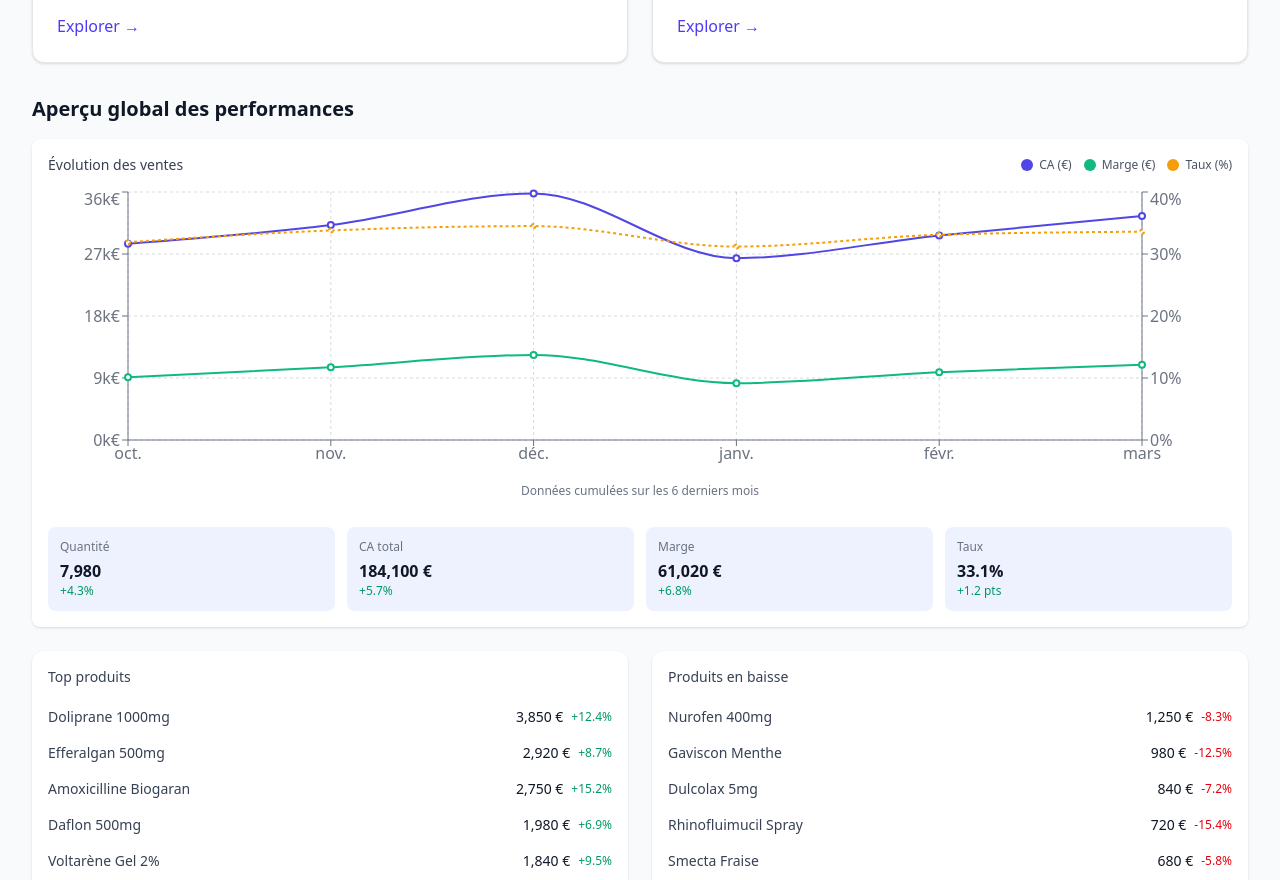
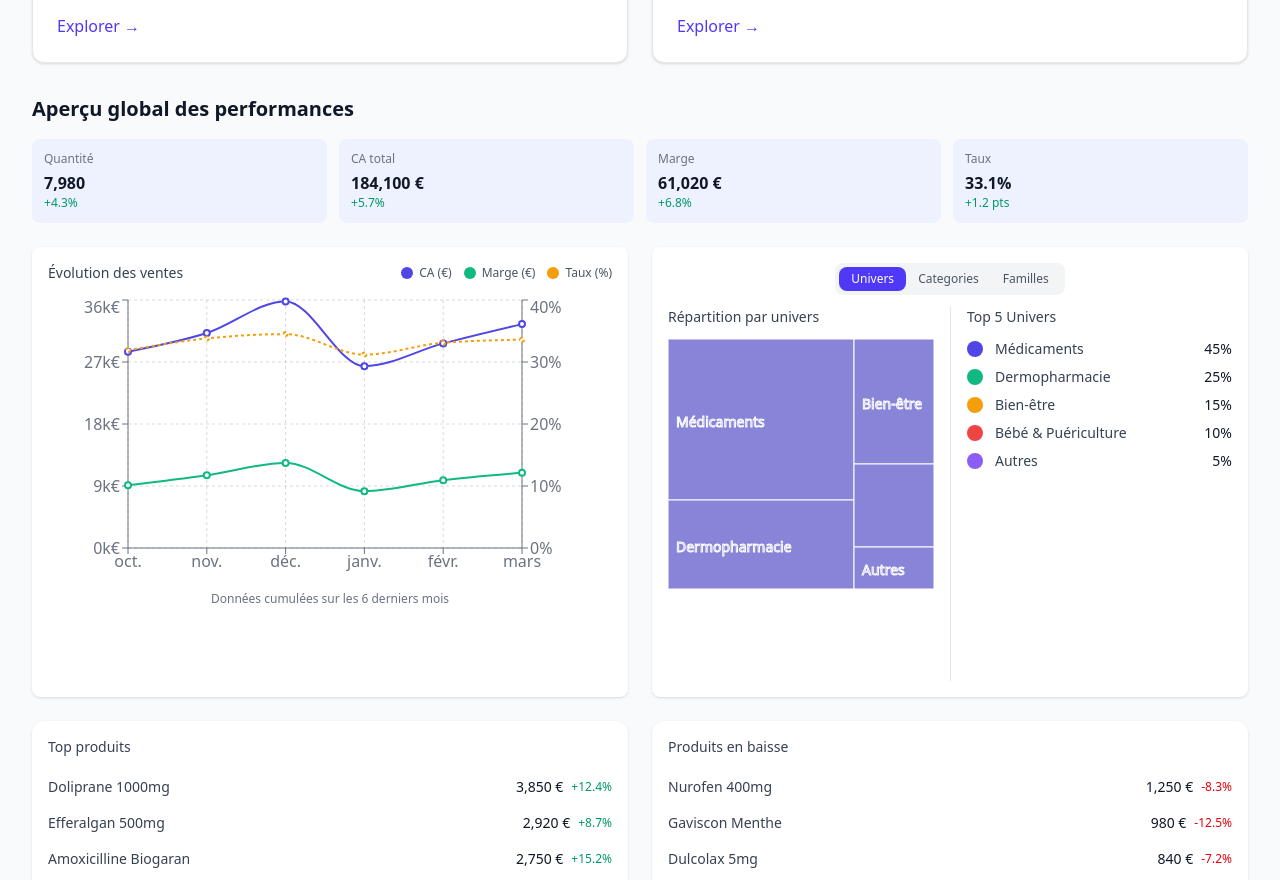
Before and after one commit to Piamias-Victor/git-github.com-Piamias-Victor-last, a Next.js app: page /dashboard in a window 1280 px wide. Shown: the part 480-1360 px from the top of the page. Built offline with nearby package versions, Linux system fonts and the light colour scheme; no server answers; sample sign-in values are in the browser's storage.

Commit message:
fix build & add tree map

```diff
--- a/src/components/dashboard/stats/GlobalSummary.tsx
+++ b/src/components/dashboard/stats/GlobalSummary.tsx
@@ -1,6 +1,15 @@
-// src/components/dashboard/stats/GlobalSummary.tsx
 import React, { useState } from 'react';
-import { LineChart, Line, XAxis, YAxis, CartesianGrid, Tooltip, Legend, ResponsiveContainer } from 'recharts';
+import {
+  LineChart,
+  Line,
+  XAxis,
+  YAxis,
+  CartesianGrid,
+  Tooltip,
+  Legend,
+  ResponsiveContainer,
+  Treemap
+} from 'recharts';
 
 // Interface pour les types de produits
 interface Product {
@@ -8,6 +17,14 @@ interface Product {
   name: string;
   growth: number;
   value: number;
+  universe: string;
+}
+
+interface SegmentData {
+  name: string;
+  value: number;
+  color: string;
+  universe?: string;
 }
 
 // Composant pour afficher la liste des tops et flops
@@ -32,6 +49,130 @@ const ProductRankingList: React.FC<{ products: Product[], isPositive: boolean }>
     </div>
   );
 };
+
+const UNIVERSE_COLORS = {
+  'Médicaments': '#4F46E5',
+  'Dermopharmacie': '#10B981',
+  'Bien-être': '#F59E0B',
+  'Bébé & Puériculture': '#EF4444',
+  'Autres': '#8B5CF6'
+};
+
+
+// Composant du graphique de segmentation (TreeMap)
+const SegmentTreeMap = () => {
+  // Types de segments possibles
+  type SegmentType = 'univers' | 'categories' | 'familles';
+  const [currentSegment, setCurrentSegment] = useState<SegmentType>('univers');
+
+  // Données simulées pour les différents segments
+  const segmentData: Record<SegmentType, SegmentData[]> = {
+    univers: [
+      { name: 'Médicaments', value: 45, color: UNIVERSE_COLORS['Médicaments'], universe: 'Médicaments' },
+      { name: 'Dermopharmacie', value: 25, color: UNIVERSE_COLORS['Dermopharmacie'], universe: 'Dermopharmacie' },
+      { name: 'Bien-être', value: 15, color: UNIVERSE_COLORS['Bien-être'], universe: 'Bien-être' },
+      { name: 'Bébé & Puériculture', value: 10, color: UNIVERSE_COLORS['Bébé & Puériculture'], universe: 'Bébé & Puériculture' },
+      { name: 'Autres', value: 5, color: UNIVERSE_COLORS['Autres'], universe: 'Autres' }
+    ],
+    categories: [
+      { name: 'Douleur & Fièvre', value: 30, color: UNIVERSE_COLORS['Médicaments'], universe: 'Médicaments' },
+      { name: 'Dermatologie', value: 20, color: UNIVERSE_COLORS['Dermopharmacie'], universe: 'Dermopharmacie' },
+      { name: 'Système Digestif', value: 15, color: UNIVERSE_COLORS['Bien-être'], universe: 'Bien-être' },
+      { name: 'Antibiotiques', value: 12, color: UNIVERSE_COLORS['Médicaments'], universe: 'Médicaments' },
+      { name: 'Autres', value: 23, color: UNIVERSE_COLORS['Autres'], universe: 'Autres' }
+    ],
+    familles: [
+      { name: 'Antalgiques', value: 22, color: UNIVERSE_COLORS['Médicaments'], universe: 'Médicaments' },
+      { name: 'Anti-inflammatoires', value: 18, color: UNIVERSE_COLORS['Médicaments'], universe: 'Médicaments' },
+      { name: 'Antibiotiques', value: 15, color: UNIVERSE_COLORS['Médicaments'], universe: 'Médicaments' },
+      { name: 'Crèmes dermatologiques', value: 12, color: UNIVERSE_COLORS['Dermopharmacie'], universe: 'Dermopharmacie' },
+      { name: 'Autres', value: 33, color: UNIVERSE_COLORS['Autres'], universe: 'Autres' }
+    ]
+  };
+
+  // Trier les segments par valeur décroissante
+  const sortedSegments = [...segmentData[currentSegment]].sort((a, b) => b.value - a.value);
+
+  return (
+    <div className="h-full flex flex-col">
+      {/* Sélecteur de segments */}
+      <div className="flex justify-center mb-3">
+        <div className="inline-flex rounded-lg bg-gray-100 dark:bg-gray-700 p-1">
+          {(['univers', 'categories', 'familles'] as SegmentType[]).map((segment) => (
+            <button
+              key={segment}
+              onClick={() => setCurrentSegment(segment)}
+              className={`px-3 py-1 text-xs rounded-lg transition-colors ${
+                currentSegment === segment
+                  ? 'bg-indigo-600 text-white'
+                  : 'text-gray-600 dark:text-gray-300 hover:bg-gray-200 dark:hover:bg-gray-600'
+              }`}
+            >
+              {segment.charAt(0).toUpperCase() + segment.slice(1)}
+            </button>
+          ))}
+        </div>
+      </div>
+
+      <div className="h-full flex">
+        {/* TreeMap à gauche */}
+        <div className="w-1/2 pr-4">
+          <h4 className="text-sm font-medium text-gray-700 dark:text-gray-300 mb-3">
+            Répartition par {currentSegment}
+          </h4>
+          <ResponsiveContainer width="100%" height={250}>
+            <Treemap
+              data={segmentData[currentSegment]}
+              dataKey="value"
+              aspectRatio={4/3}
+              stroke="#fff"
+              fill="#8884d8"
+            >
+              <Tooltip
+                contentStyle={{
+                  backgroundColor: 'rgba(255, 255, 255, 0.9)',
+                  borderColor: '#E5E7EB',
+                  color: '#111827',
+                  borderRadius: '0.375rem'
+                }}
+                formatter={(value, name, props) => {
+                  const percentage = ((value as any / segmentData[currentSegment].reduce((sum, item) => sum + item.value, 0)) * 100).toFixed(1);
+                  return [`${value} (${percentage}%)`, name];
+                }}
+              />
+            </Treemap>
+          </ResponsiveContainer>
+        </div>
+
+        {/* Top segments à droite */}
+        <div className="w-1/2 pl-4 border-l border-gray-200 dark:border-gray-700">
+          <h4 className="text-sm font-medium text-gray-700 dark:text-gray-300 mb-3">
+            Top 5 {currentSegment.charAt(0).toUpperCase() + currentSegment.slice(1)}
+          </h4>
+          <div className="space-y-2">
+            {sortedSegments.map((segment, index) => (
+              <div key={segment.name} className="flex items-center">
+                <div
+                  className="w-4 h-4 mr-3 rounded-full"
+                  style={{ backgroundColor: segment.color }}
+                ></div>
+                <div className="flex-grow flex justify-between">
+                  <span className="text-sm text-gray-700 dark:text-gray-300">
+                    {segment.name}
+                  </span>
+                  <span className="text-sm font-medium text-gray-900 dark:text-white">
+                    {segment.value}%
+                  </span>
+                </div>
+              </div>
+            ))}
+          </div>
+        </div>
+      </div>
+    </div>
+  );
+};
+
 
 // Composant du graphique d'évolution CA et marge
 const RevenueChart = () => {
@@ -176,20 +317,20 @@ const RevenueChart = () => {
 
 // Données simulées pour les top produits
 const topProducts: Product[] = [
-  { id: 'p1', name: 'Doliprane 1000mg', growth: 12.4, value: 3850 },
-  { id: 'p2', name: 'Efferalgan 500mg', growth: 8.7, value: 2920 },
-  { id: 'p3', name: 'Amoxicilline Biogaran', growth: 15.2, value: 2750 },
-  { id: 'p4', name: 'Daflon 500mg', growth: 6.9, value: 1980 },
-  { id: 'p5', name: 'Voltarène Gel 2%', growth: 9.5, value: 1840 },
+  { id: 'p1', name: 'Doliprane 1000mg', growth: 12.4, value: 3850, universe: 'Médicaments' },
+  { id: 'p2', name: 'Efferalgan 500mg', growth: 8.7, value: 2920, universe: 'Médicaments' },
+  { id: 'p3', name: 'Amoxicilline Biogaran', growth: 15.2, value: 2750, universe: 'Médicaments' },
+  { id: 'p4', name: 'Daflon 500mg', growth: 6.9, value: 1980, universe: 'Médicaments' },
+  { id: 'p5', name: 'Voltarène Gel 2%', growth: 9.5, value: 1840, universe: 'Médicaments' },
 ];
 
 // Données simulées pour les produits en baisse
 const flopProducts: Product[] = [
-  { id: 'p6', name: 'Nurofen 400mg', growth: -8.3, value: 1250 },
-  { id: 'p7', name: 'Gaviscon Menthe', growth: -12.5, value: 980 },
-  { id: 'p8', name: 'Dulcolax 5mg', growth: -7.2, value: 840 },
-  { id: 'p9', name: 'Rhinofluimucil Spray', growth: -15.4, value: 720 },
-  { id: 'p10', name: 'Smecta Fraise', growth: -5.8, value: 680 },
+  { id: 'p6', name: 'Nurofen 400mg', growth: -8.3, value: 1250, universe: 'Médicaments' },
+  { id: 'p7', name: 'Gaviscon Menthe', growth: -12.5, value: 980, universe: 'Bien-être' },
+  { id: 'p8', name: 'Dulcolax 5mg', growth: -7.2, value: 840, universe: 'Médicaments' },
+  { id: 'p9', name: 'Rhinofluimucil Spray', growth: -15.4, value: 720, universe: 'Bien-être' },
+  { id: 'p10', name: 'Smecta Fraise', growth: -5.8, value: 680, universe: 'Médicaments' },
 ];
 
 // Composant principal de résumé global
@@ -211,13 +352,8 @@ export function GlobalSummary() {
         Aperçu global des performances
       </h2>
 
-      {/* Graphique sur toute la largeur */}
-      <div className="bg-white dark:bg-gray-800 rounded-lg p-4 shadow-sm">
-        <RevenueChart />
-        <div className='h-16 w-full'/>
-
-        {/* Métriques sous le graphique */}
-        <div className="grid grid-cols-2 sm:grid-cols-4 gap-3 mt-5">
+      {/* Ligne de statistiques */}
+      <div className="grid grid-cols-2 sm:grid-cols-4 gap-3 mb-6">
         <div className="bg-indigo-50 dark:bg-indigo-900/20 p-3 rounded-lg">
           <p className="text-xs text-gray-500 dark:text-gray-400 mb-1">Quantité</p>
           <p className="text-base font-semibold text-gray-900 dark:text-white">
@@ -237,7 +373,6 @@ export function GlobalSummary() {
             +{metrics.revenueTrend}%
           </p>
         </div>
-
         <div className="bg-indigo-50 dark:bg-indigo-900/20 p-3 rounded-lg">
           <p className="text-xs text-gray-500 dark:text-gray-400 mb-1">Marge</p>
           <p className="text-base font-semibold text-gray-900 dark:text-white">
@@ -257,6 +392,18 @@ export function GlobalSummary() {
             +1.2 pts
           </p>
         </div>
+      </div>
+
+      {/* Graphiques principaux */}
+      <div className="grid md:grid-cols-2 gap-6">
+        {/* Graphique de revenus */}
+        <div className="bg-white dark:bg-gray-800 rounded-lg p-4 shadow-sm">
+          <RevenueChart />
+        </div>
+
+        {/* Univers et top univers */}
+        <div className="bg-white dark:bg-gray-800 rounded-lg p-4 shadow-sm h-[450px]">
+          <SegmentTreeMap />
         </div>
       </div>
 
```
Lines whose indentation alone changed are shown as unchanged.
